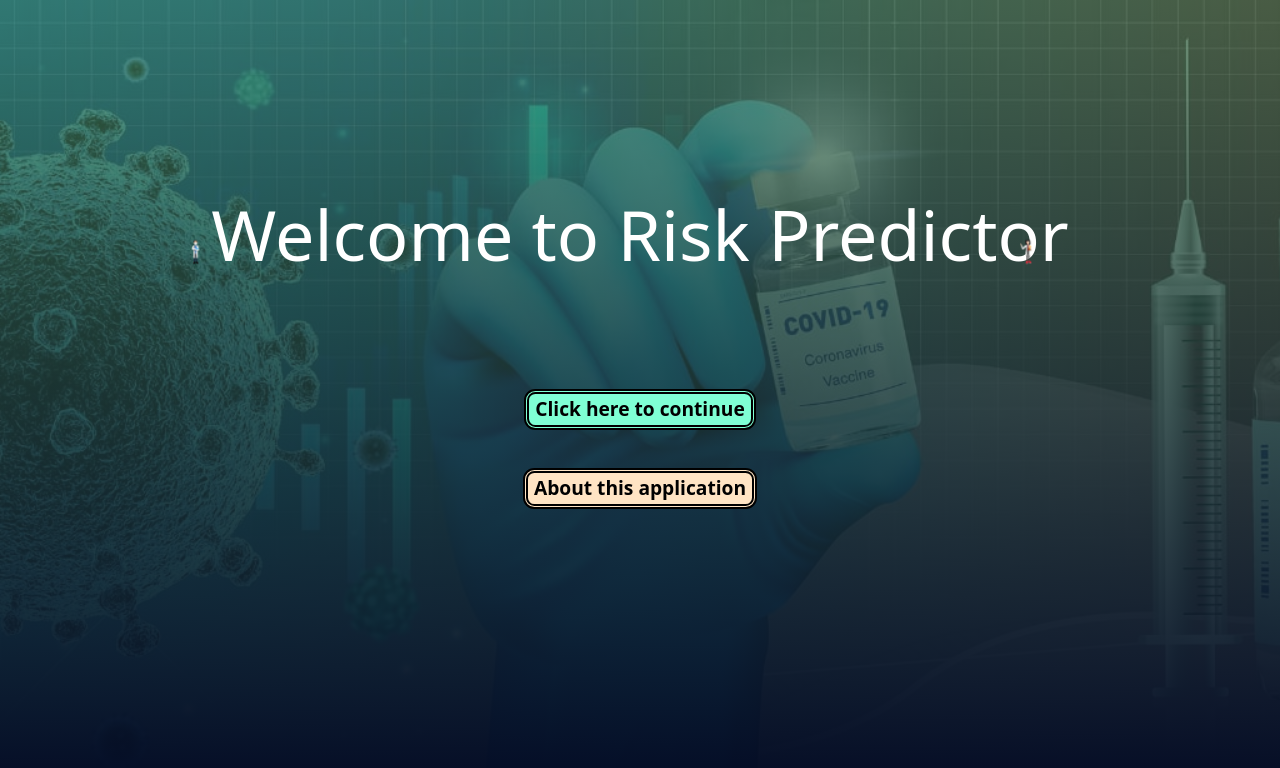
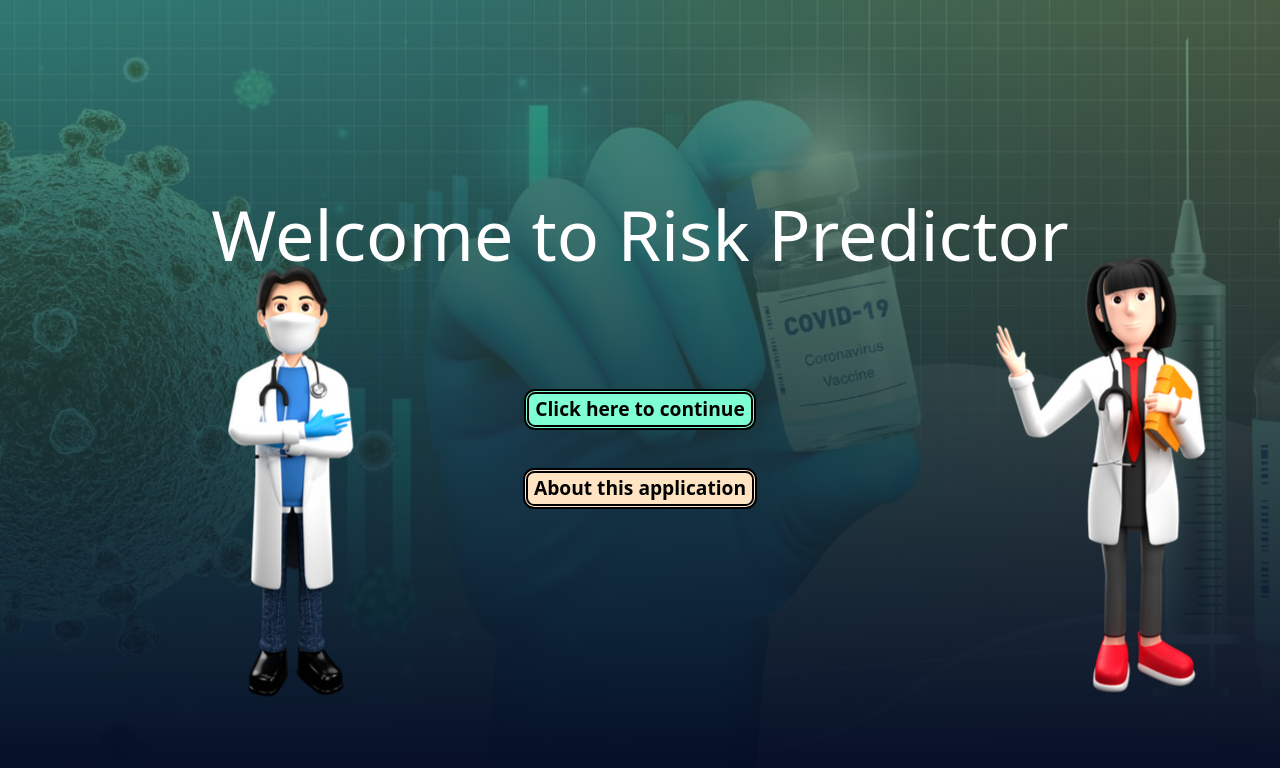
Before and after one commit to WijesooriyaHD/e17-co328-Prediction-of-risks-associated-with-mass-corona-vaccination, a React (Create React App) app in the folder Frontend_development/web_app/: page / in a window 1280 px wide. Shown: the top 768 px of the page. Built offline with nearby package versions, Linux system fonts and the light colour scheme.

Commit message:
modify about.css- add animations to img classes

```diff
--- a/Frontend_development/web_app/src/Pages/about.css
+++ b/Frontend_development/web_app/src/Pages/about.css
@@ -17,7 +17,7 @@ body{
 
 
 
-img{
+.img1,.img7,.img8,.img10{
     width: 120%;
     position: absolute;
 
```
